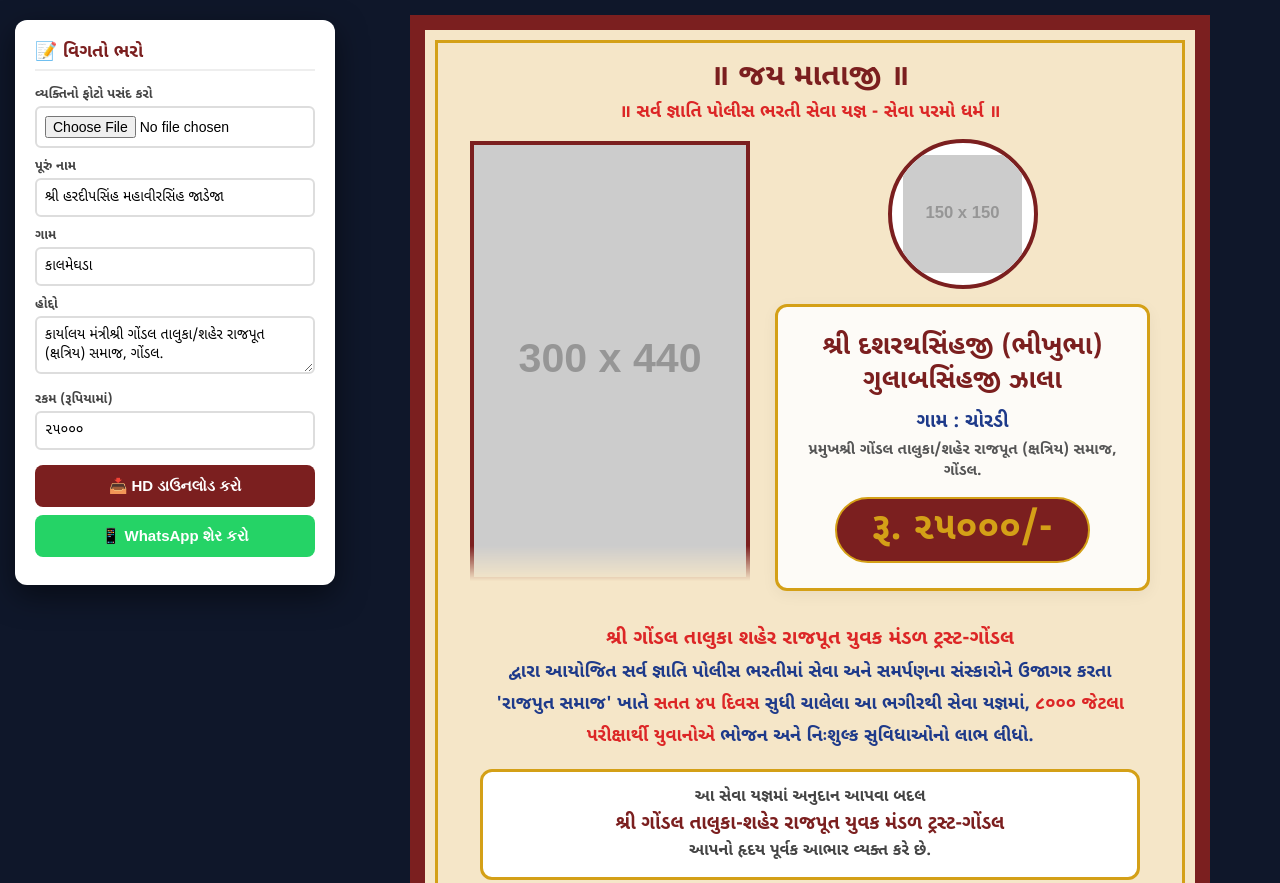
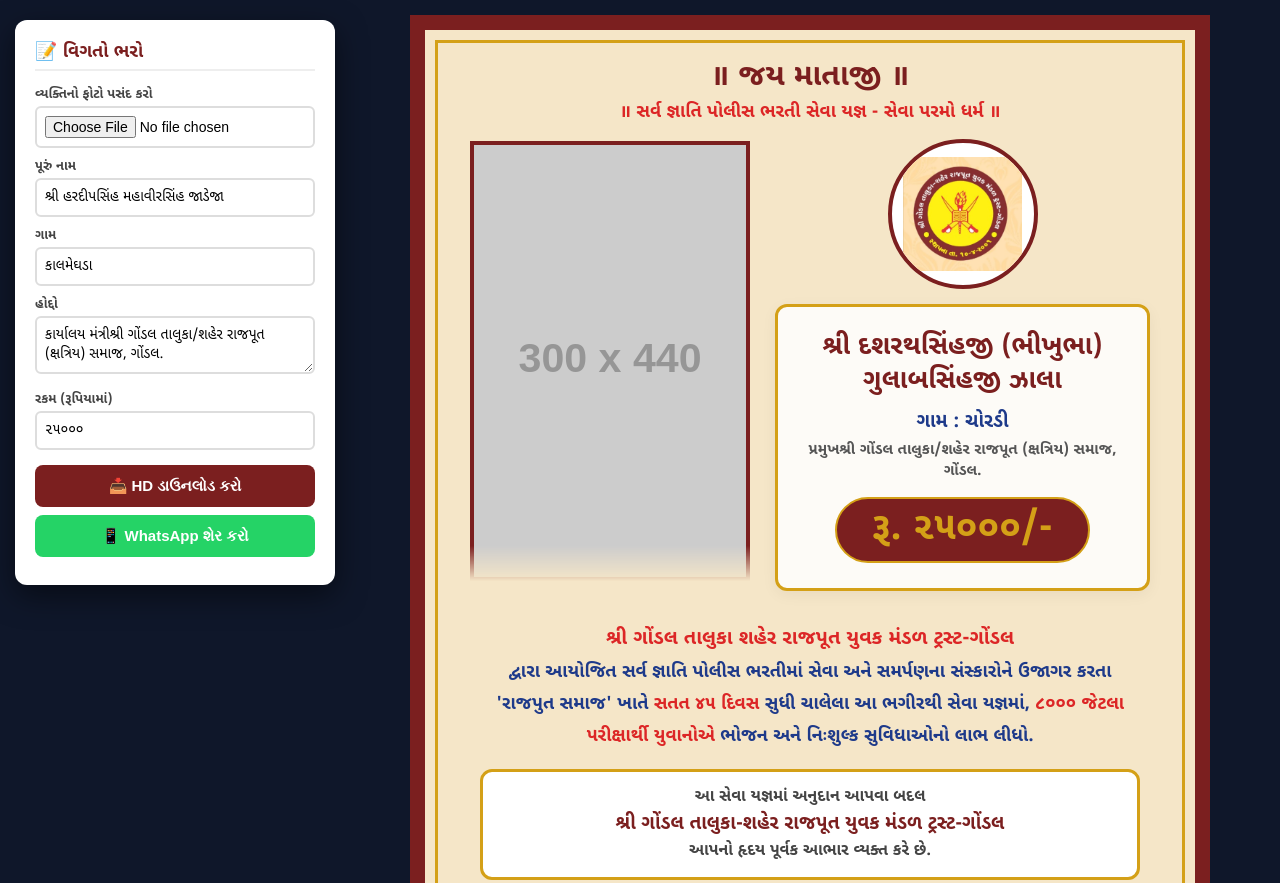
Before and after one commit to hardipsinh/rajputyuvakmandalgondal, a plain HTML site: page p.html in a window 1280 px wide. Shown: the top 883 px of the page. Drawn offline with nearby package versions, Linux system fonts and the light colour scheme; placeholder pictures from the web are drawn by us.

Commit message:
Update p.html

```diff
--- a/p.html
+++ b/p.html
@@ -204,7 +204,7 @@
                     <div class="right-info">
                         <!-- Static Logo Placeholder -->
                         <div class="logo-box">
-                            <img src="https://via.placeholder.com/150?text=SAMAJ+LOGO" alt="Samaj Logo">
+                            <img src="logo.jpg" alt="Samaj Logo">
                         </div>
 
                         <div class="data-card">
```
